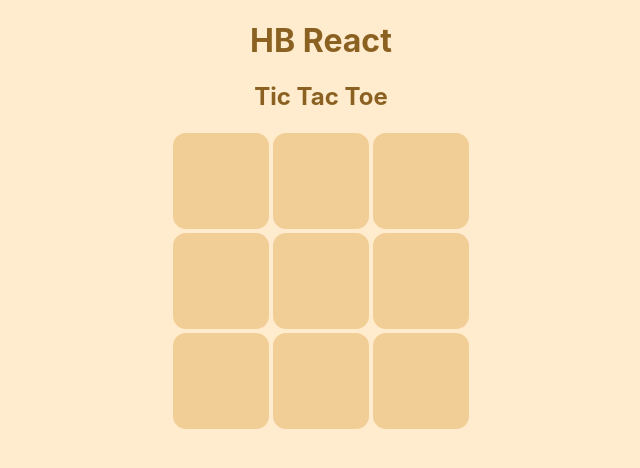
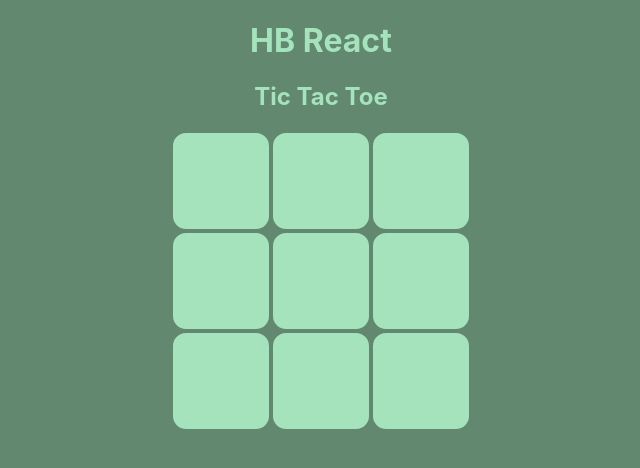
Before and after one commit to Heimatbrot/heimatbrotreact, a React (Create React App) app: page / in a window 1280 px wide. Shown: the top 468 px of the page, without its empty margins (319-959 px from the left). Built offline with nearby package versions, Linux system fonts and the light colour scheme.

Commit message:
last changes to this app for now

```diff
--- a/public/index.html
+++ b/public/index.html
@@ -4,7 +4,6 @@
     <meta charset="utf-8" />
     <link rel="icon" href="%PUBLIC_URL%/favicon.ico" />
     <meta name="viewport" content="width=device-width, initial-scale=1" />
-    <meta name="theme-color" content="#8B614D" />
     <meta name="apple-mobile-web-app-capable" content="yes" />
     <meta name="apple-mobile-web-app-status-bar-style" content="black-translucent" />
     <meta
--- a/src/App.css
+++ b/src/App.css
@@ -3,29 +3,26 @@
     height: 25% !important;
     font-size: 36px;
     vertical-align: top;
-    color:rgb(139, 97, 33);
+    color:rgb(98, 136, 112);
     text-align: center;
     -webkit-user-select: none; /* Safari */
     -ms-user-select: none; /* IE 10 and IE 11 */
     user-select: none; /* Standard syntax */
-    background-color:rgb(242, 206, 151);
-    border-color: blanchedalmond;
+    background-color:rgb(165, 227, 188);
+    border-color: rgb(98, 136, 112);
     border-style:solid;
     border-radius: 15px;
 }
-head{
-    background-color:blanchedalmond ;
-}
 
 body{
-    background-color: blanchedalmond;
+    background-color: rgb(98, 136, 112);
 }
 
 h1 {
-    color: rgb(139, 97, 33);
+    color: rgb(165, 227, 188);
 }
 h2 {
-    color: rgb(139, 97, 33);
+    color: rgb(165, 227, 188);
 }
 
 div{
@@ -41,5 +38,27 @@ div{
 
 #winner {
     display: none;
-    color: green;
+    color: rgb(250, 255, 230);
 }
+
+#reset {
+    display: none;
+    font-size: 25px;
+    height: 60px;
+    width: 25%;
+    color:rgb(165, 227, 188);
+    text-align: center;
+    -webkit-user-select: none; /* Safari */
+    -ms-user-select: none; /* IE 10 and IE 11 */
+    user-select: none; /* Standard syntax */
+    background-color:rgb(98, 136, 112);
+    border-color: rgb(165, 227, 188);
+    border-style:solid;
+    border-radius: 5px;
+}
+
+.reset-container {
+    display: flex;
+    justify-content: center;
+    margin-top: 5rem;
+  }
--- a/src/App.js
+++ b/src/App.js
@@ -15,11 +15,15 @@ function checkwinner(){
     if (buttons[a].innerText === buttons[b].innerText &&
         buttons[b].innerText === buttons[c].innerText &&
         buttons[a].innerText !== '') {
+      buttons[a].style.color = "white";
+      buttons[b].style.color = "white";
+      buttons[c].style.color = "white";
       document.getElementById("winner").style.display = "block"
       document.getElementById("winner").innerText = "'" + buttons[a].innerText + "' has won!"
       const gameGridElements = document.querySelectorAll(".gamegrid");
         for (let i = 0; i < gameGridElements.length; i++) {
         gameGridElements[i].disabled = true;
+        document.getElementById("reset").style.display = "block"
         }
       return true;
     }
@@ -46,6 +50,7 @@ function play(field) {
 function App() {
   return (
     <div className="center">
+      <div>
       <h1>HB React</h1><h2>Tic Tac Toe</h2>
       <h2 id="winner">winner is</h2>
       <button className="gamegrid" id='but0' onClick={(event) => play(event.target)}> </button>
@@ -58,6 +63,10 @@ function App() {
       <button className="gamegrid" id='but7' onClick={(event) => play(event.target)}> </button>
       <button className="gamegrid" id='but8' onClick={(event) => play(event.target)}> </button>
     </div>
+    <div className='reset-container'>
+      <button id="reset" onClick={() => window.location.reload(false)}>reset</button>
+    </div>
+    </div>
   )
 }
 
```
Also changed, not shown: 12 other files (tests, documents, lock files or other folders).
